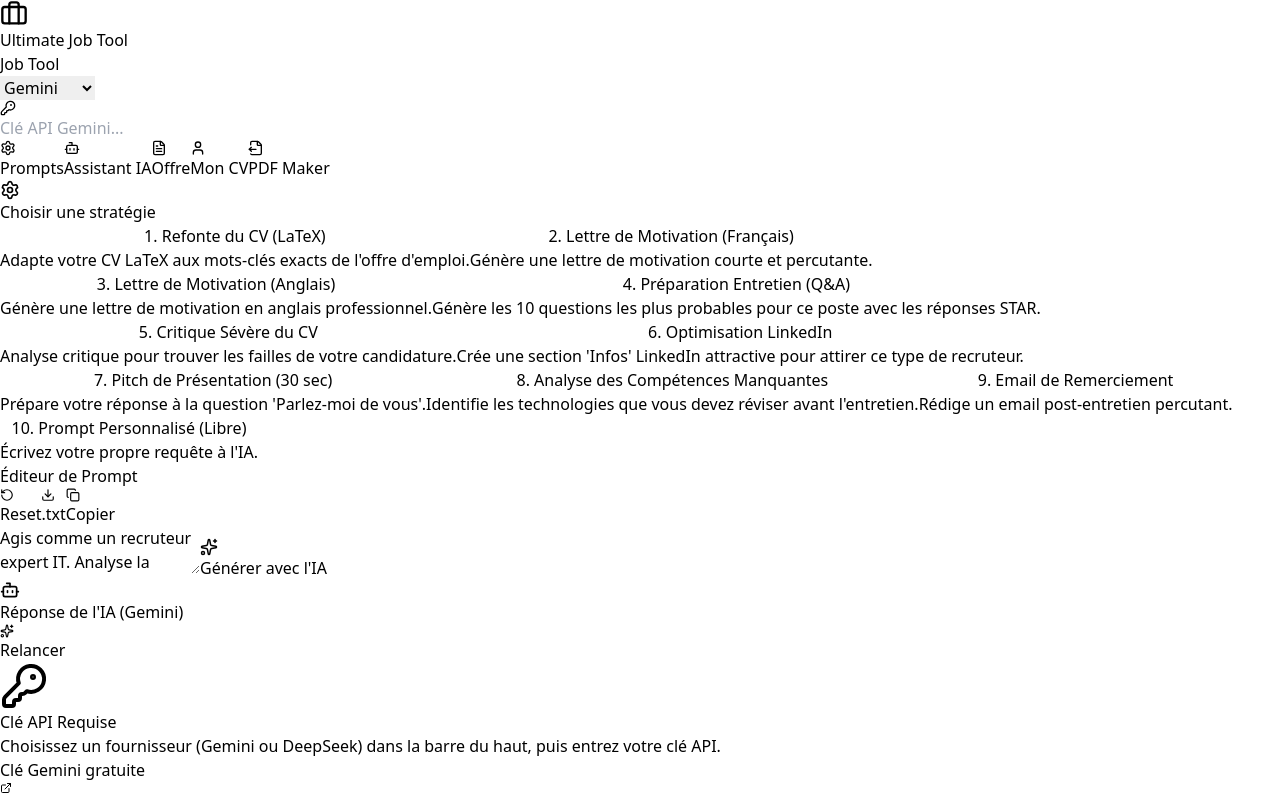
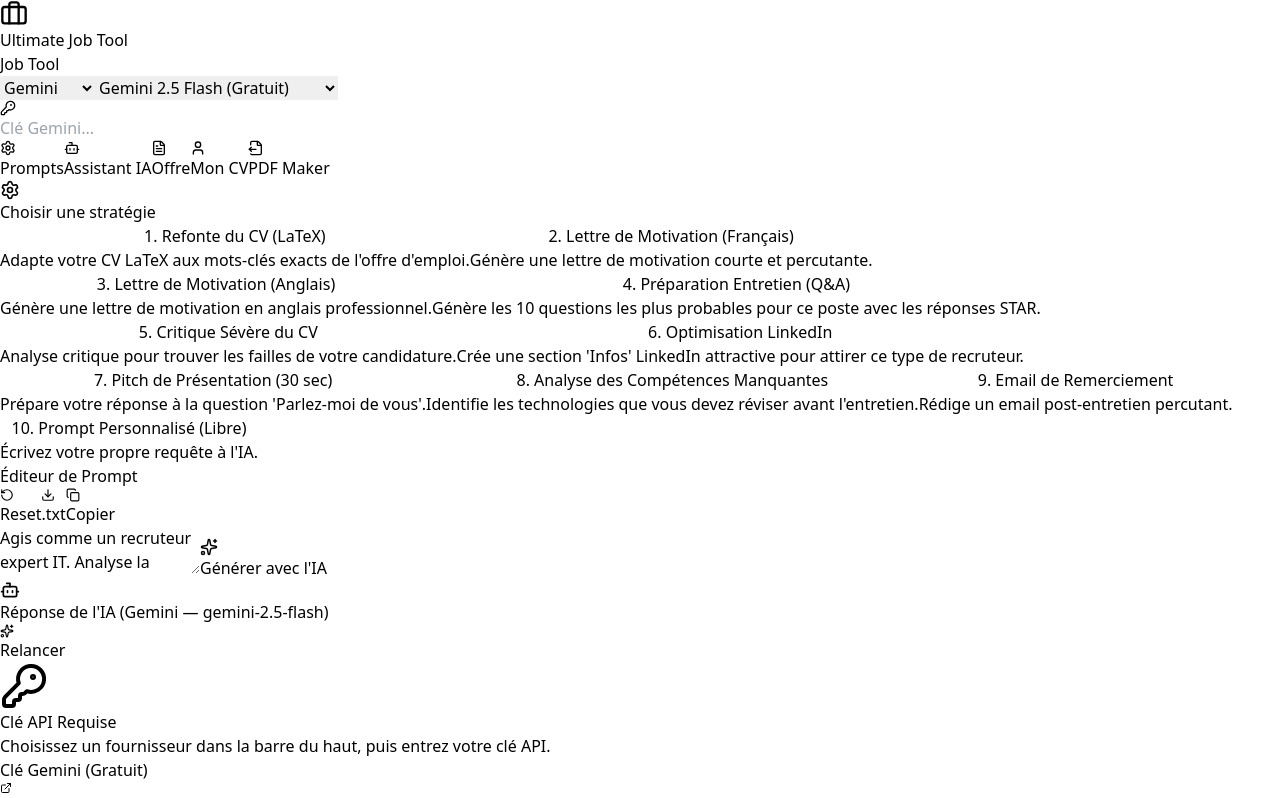
Before and after one commit to azzouzioussama/ultimate-job-tool, a React (Vite) app: page / in a window 1280 px wide. Shown: the top 798 px of the page. Built offline with nearby package versions, Linux system fonts and the light colour scheme.

Commit message:
feat: integrate multi-provider AI support with configurable model selection and dynamic API endpoints

```diff
--- a/src/App.jsx
+++ b/src/App.jsx
@@ -217,8 +217,41 @@
   const [customPrompt, setCustomPrompt] = useState(PROMPT_TEMPLATES[0].content);
   const [compiledPrompt, setCompiledPrompt] = useState('');
 
+  // --- AI Provider & Model Config ---
+  const AI_PROVIDERS = {
+    gemini: {
+      label: 'Gemini',
+      models: [
+        { id: 'gemini-2.5-flash', label: 'Gemini 2.5 Flash', note: 'Gratuit' },
+        { id: 'gemini-2.5-flash-lite', label: 'Gemini 2.5 Flash-Lite', note: 'Gratuit' },
+      ],
+      keyLink: 'https://aistudio.google.com/app/apikey',
+      keyNote: 'Gratuit',
+    },
+    openai: {
+      label: 'OpenAI',
+      models: [
+        { id: 'gpt-5.4-nano', label: 'GPT-5.4 Nano', note: '$0.20/M in' },
+        { id: 'gpt-5.4-mini', label: 'GPT-5.4 Mini', note: '$0.75/M in' },
+        { id: 'o4-mini', label: 'o4-mini (reasoning)', note: '$0.55/M in' },
+      ],
+      keyLink: 'https://platform.openai.com/api-keys',
+      keyNote: 'Payant',
+    },
+    deepseek: {
+      label: 'DeepSeek',
+      models: [
+        { id: 'deepseek-v4-flash', label: 'DeepSeek V4 Flash', note: '$0.14/M in' },
+        { id: 'deepseek-v4-pro', label: 'DeepSeek V4 Pro', note: '$0.50/M in' },
+      ],
+      keyLink: 'https://platform.deepseek.com/api_keys',
+      keyNote: 'Payant',
+    },
+  };
+
   // AI State
   const [aiProvider, setAiProvider] = useState(localStorage.getItem('ai_provider') || 'gemini');
+  const [aiModel, setAiModel] = useState(localStorage.getItem('ai_model') || 'gemini-2.5-flash');
   const [apiKey, setApiKey] = useState(localStorage.getItem(`api_key_${localStorage.getItem('ai_provider') || 'gemini'}`) || '');
   const [aiResponse, setAiResponse] = useState('');
   const [isAiLoading, setIsAiLoading] = useState(false);
@@ -236,10 +269,13 @@
     }
   }, [selectedTemplateId]);
 
-  // Load correct API key when provider changes
+  // Load correct API key + default model when provider changes
   useEffect(() => {
     const key = localStorage.getItem(`api_key_${aiProvider}`) || '';
     setApiKey(key);
+    const savedModel = localStorage.getItem(`ai_model_${aiProvider}`);
+    const defaultModel = AI_PROVIDERS[aiProvider]?.models[0]?.id;
+    setAiModel(savedModel || defaultModel);
   }, [aiProvider]);
 
   // Update compiled prompt whenever inputs change
@@ -279,6 +315,12 @@
     localStorage.setItem('ai_provider', provider);
   };
 
+  const handleModelChange = (model) => {
+    setAiModel(model);
+    localStorage.setItem('ai_model', model);
+    localStorage.setItem(`ai_model_${aiProvider}`, model);
+  };
+
   const downloadAsTxt = () => {
     const blob = new Blob([compiledPrompt], { type: 'text/plain' });
     const url = URL.createObjectURL(blob);
@@ -299,10 +341,12 @@
     showToast('Tout réinitialisé aux valeurs par défaut.');
   };
 
+  const providerLabel = AI_PROVIDERS[aiProvider]?.label || aiProvider;
+
   // --- AI Chat Function (Multi-Provider) ---
   const handleRunAI = async () => {
     if (!apiKey) {
-      showToast(`Veuillez entrer une clé API ${aiProvider === 'gemini' ? 'Gemini' : 'DeepSeek'}.`);
+      showToast(`Veuillez entrer une clé API ${providerLabel}.`);
       setActiveTab('ai');
       return;
     }
@@ -316,7 +360,8 @@
       let reply = '';
 
       if (aiProvider === 'gemini') {
-        const response = await fetch(`https://generativelanguage.googleapis.com/v1beta/models/gemini-2.5-flash:generateContent?key=${apiKey}`, {
+        // Gemini uses its own API format
+        const response = await fetch(`https://generativelanguage.googleapis.com/v1beta/models/${aiModel}:generateContent?key=${apiKey}`, {
           method: 'POST',
           headers: { 'Content-Type': 'application/json' },
           body: JSON.stringify({
@@ -328,27 +373,31 @@
         if (data.error) throw new Error(data.error.message || 'Erreur API Gemini');
         reply = data.candidates[0].content.parts[0].text;
       } else {
-        // DeepSeek (OpenAI-compatible API)
-        const response = await fetch('https://api.deepseek.com/chat/completions', {
+        // OpenAI & DeepSeek both use OpenAI-compatible format
+        const endpoint = aiProvider === 'openai'
+          ? 'https://api.openai.com/v1/chat/completions'
+          : 'https://api.deepseek.com/chat/completions';
+
+        const response = await fetch(endpoint, {
           method: 'POST',
           headers: {
             'Content-Type': 'application/json',
             'Authorization': `Bearer ${apiKey}`
           },
           body: JSON.stringify({
-            model: 'deepseek-chat',
+            model: aiModel,
             messages: [{ role: 'user', content: compiledPrompt }],
             temperature: 0.7
           })
         });
         const data = await response.json();
-        if (data.error) throw new Error(data.error.message || 'Erreur API DeepSeek');
+        if (data.error) throw new Error(data.error.message || `Erreur API ${providerLabel}`);
         reply = data.choices[0].message.content;
       }
 
       setAiResponse(reply);
     } catch (error) {
-      setAiResponse(`❌ Erreur: ${error.message}\n\nVérifiez que votre clé API ${aiProvider === 'gemini' ? 'Gemini' : 'DeepSeek'} est valide et a des quotas disponibles.`);
+      setAiResponse(`❌ Erreur: ${error.message}\n\nVérifiez que votre clé API ${providerLabel} est valide et a des quotas disponibles.`);
     } finally {
       setIsAiLoading(false);
     }
@@ -418,22 +467,32 @@
             <h1 className="text-xl font-bold tracking-tight hidden sm:block">Ultimate Job Tool</h1>
             <h1 className="text-xl font-bold tracking-tight sm:hidden">Job Tool</h1>
           </div>
-          {/* Provider Selector + API Key */}
-          <div className="flex items-center gap-2">
+          {/* Provider + Model + API Key */}
+          <div className="flex items-center gap-1.5">
             <select
               value={aiProvider}
               onChange={(e) => handleProviderChange(e.target.value)}
               className="bg-slate-100 border border-slate-200 rounded-lg px-2 py-1.5 text-xs font-medium text-slate-700 outline-none cursor-pointer"
             >
-              <option value="gemini">Gemini</option>
-              <option value="deepseek">DeepSeek</option>
+              {Object.entries(AI_PROVIDERS).map(([key, p]) => (
+                <option key={key} value={key}>{p.label}</option>
+              ))}
+            </select>
+            <select
+              value={aiModel}
+              onChange={(e) => handleModelChange(e.target.value)}
+              className="bg-slate-100 border border-slate-200 rounded-lg px-2 py-1.5 text-xs font-medium text-slate-700 outline-none cursor-pointer hidden sm:block"
+            >
+              {AI_PROVIDERS[aiProvider]?.models.map(m => (
+                <option key={m.id} value={m.id}>{m.label} ({m.note})</option>
+              ))}
             </select>
             <div className="flex items-center gap-2 bg-slate-100 rounded-lg px-3 py-1.5 border border-slate-200">
               <KeyRound size={16} className="text-slate-400" />
               <input
                 type="password"
-                placeholder={`Clé API ${aiProvider === 'gemini' ? 'Gemini' : 'DeepSeek'}...`}
-                className="bg-transparent border-none outline-none text-xs w-24 sm:w-40 text-slate-700"
+                placeholder={`Clé ${providerLabel}...`}
+                className="bg-transparent border-none outline-none text-xs w-20 sm:w-32 text-slate-700"
                 value={apiKey}
                 onChange={handleSaveApiKey}
               />
@@ -535,7 +594,7 @@
         <div className={`${activeTab === 'ai' ? 'flex' : 'hidden'} flex-col h-[75vh] bg-white rounded-2xl shadow-sm border border-slate-200 overflow-hidden`}>
           <div className="p-4 border-b border-slate-100 bg-indigo-50/50 flex justify-between items-center">
             <h2 className="text-lg font-semibold flex items-center gap-2 text-indigo-900">
-              <Bot size={20} className="text-indigo-600" /> Réponse de l'IA ({aiProvider === 'gemini' ? 'Gemini' : 'DeepSeek'})
+              <Bot size={20} className="text-indigo-600" /> Réponse de l'IA ({providerLabel} — {aiModel})
             </h2>
             <div className="flex gap-2">
                <button onClick={handleRunAI} disabled={isAiLoading} className="px-3 py-1.5 text-xs font-medium text-white bg-indigo-600 rounded-lg hover:bg-indigo-700 disabled:opacity-50 flex items-center gap-2">
@@ -554,14 +613,13 @@
                 <KeyRound size={48} className="text-slate-300" />
                 <div>
                   <p className="font-semibold text-slate-700">Clé API Requise</p>
-                  <p className="text-sm max-w-sm mt-1">Choisissez un fournisseur (Gemini ou DeepSeek) dans la barre du haut, puis entrez votre clé API.</p>
+                  <p className="text-sm max-w-sm mt-1">Choisissez un fournisseur dans la barre du haut, puis entrez votre clé API.</p>
                   <div className="flex flex-col gap-2 mt-4">
-                    <a href="https://aistudio.google.com/app/apikey" target="_blank" rel="noreferrer" className="text-xs text-indigo-600 hover:underline flex items-center justify-center gap-1">
-                      Clé Gemini gratuite <ExternalLink size={12}/>
-                    </a>
-                    <a href="https://platform.deepseek.com/api_keys" target="_blank" rel="noreferrer" className="text-xs text-indigo-600 hover:underline flex items-center justify-center gap-1">
-                      Clé DeepSeek (nécessite un solde) <ExternalLink size={12}/>
-                    </a>
+                    {Object.entries(AI_PROVIDERS).map(([key, p]) => (
+                      <a key={key} href={p.keyLink} target="_blank" rel="noreferrer" className="text-xs text-indigo-600 hover:underline flex items-center justify-center gap-1">
+                        Clé {p.label} ({p.keyNote}) <ExternalLink size={12}/>
+                      </a>
+                    ))}
                   </div>
                 </div>
               </div>
```
